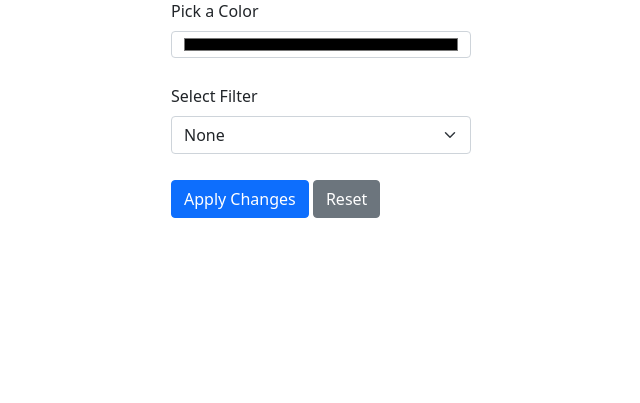
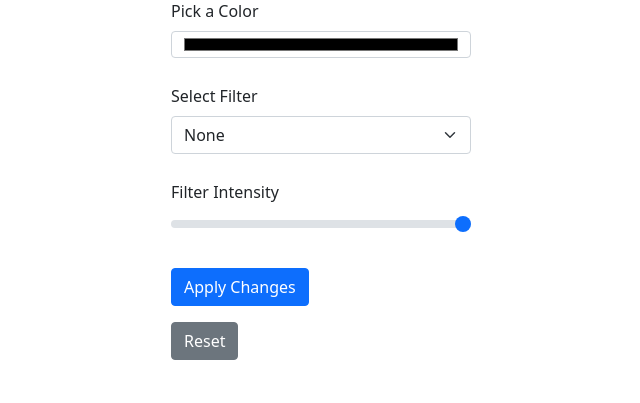
Before and after one commit to lukewintercsumb/cst205-project, a Flask app: page /edit in a window 1280 px wide. Shown: the part 397-800 px from the top of the page, without its empty margins (319-959 px from the left). Run offline with Flask 3, Linux system fonts and the light colour scheme; some libraries are stand-ins or nearby versions.

Commit message:
worked on editor file and debugging

```diff
--- a/app.py
+++ b/app.py
@@ -10,7 +10,7 @@ from wtforms.validators import DataRequired
 import shutil
 import os
 import re
-from utils import apply_filter, edit_paint, image_segmentation
+from utils import apply_filter, edit_paint, image_segmentation, revert_edited_image
 from PIL import Image
 
 app = Flask(__name__)
@@ -112,11 +112,13 @@ def image_segmentation_route():
 
 @app.route('/edit', methods=['GET', 'POST'])
 def edit():
-    car_image = request.args.get('car_image')
+    car_image = request.args.get('car_image', url_for('static', filename='images/car_edited.png'))
+    print(f"Edit route called with car_image: {car_image}")
     if request.method == 'POST':
         color = request.form.get('color')
         filter_name = request.form.get('filter')
-        intensity = float(request.form.get('intensity', 1))
+        intensity = request.form.get('intensity', 1)
+        print(f"Received POST request with color: {color}, filter: {filter_name}, intensity: {intensity}")
 
         if color:
             chosen_color = tuple(int(color[i:i+2], 16) for i in (1, 3, 5))
@@ -125,13 +127,15 @@ def edit():
 
         if filter_name:
             print(f"Applying filter: {filter_name} with intensity {intensity}")
-            apply_filter(filter_name, intensity)
+            apply_filter(filter_name, float(intensity))
 
-        # saving the changes to the edited image
-        # timestamp = int(time.time())
         return redirect(url_for('edit', car_image=car_image))
     return render_template('editor.html', car_image=car_image)
 
+@app.route('/reset', methods=['POST'])
+def reset():
+    revert_edited_image()
+    return redirect(url_for('edit'))
 
 @app.route('/continue', methods=['GET'])
 def continue_edit():
--- a/templates/editor.html
+++ b/templates/editor.html
@@ -28,7 +28,10 @@
         <div class="image-wrapper">
             <img id="car-image" src="{{ car_image }}" alt="Car" width="400">
         </div>
+
         <form class="controls" method="POST" enctype="multipart/form-data" action="/edit?car_image={{ car_image }}">
+
+            <input type="hidden" name="csrf_token" value="{{ csrf_token() }}">  <!-- chatGPT told me to add that because I was gettign cstf token error -->
             <div class="mb-3">
                 <label for="colorPicker" class="form-label">Pick a Color</label>
                 <input type="color" class="form-control" id="colorPicker" name="color">
@@ -43,10 +46,21 @@
                 </select>
             </div>
             <div class="mb-3">
+                <label for="intensity" class="form-label">Filter Intensity</label>
+                <input type="range" class="form-range" id="intensity" name="intensity" min="0" max="1" step="0.01" value="1">
+            </div>
+            <div class="mb-3">
                 <button type="submit" class="btn btn-primary">Apply Changes</button>
-                <button type="reset" class="btn btn-secondary">Reset</button>
             </div>
         </form>
+        <form class="controls" method="POST" action="/reset">
+            <input type="hidden" name="csrf_token" value="{{ csrf_token() }}">
+            <div class="mb-3">
+                <button type="submit" class="btn btn-secondary">Reset</button>
+            </div>
+        </form>
+
+
     </div>
     <script src="https://cdn.jsdelivr.net/npm/bootstrap@5.1.3/dist/js/bootstrap.bundle.min.js"></script>
 </body>
--- a/templates/intermediate.html
+++ b/templates/intermediate.html
@@ -114,7 +114,11 @@
         <input type="hidden" name="csrf_token" value="{{ csrf_token() }}"/>
         <button type="submit">Apply Selection</button>
     </form>
-    <button onclick="window.location.href='/edit?car_image={{ car_image }}'">Continue</button>
+    <form action="{{ url_for('continue_edit') }}" method="get">
+        <input type="hidden" name="car_image" value="{{ car_image_url }}">
+        <button type="submit">Continue</button>
+    </form>
+    <!-- <button onclick="window.location.href='/edit?car_image={{ car_image }}'">Continue</button> -->
     <!-- <button onclick="window.location.href='/continue'">Continue</button> -->
 </body>
 </html>
```
Also changed, not shown: static/images/car.png (deleted), static/images/car_edit.png (deleted), static/images/car_selection.png (deleted), utils.py (line endings or trailing spaces), 1 other file.
